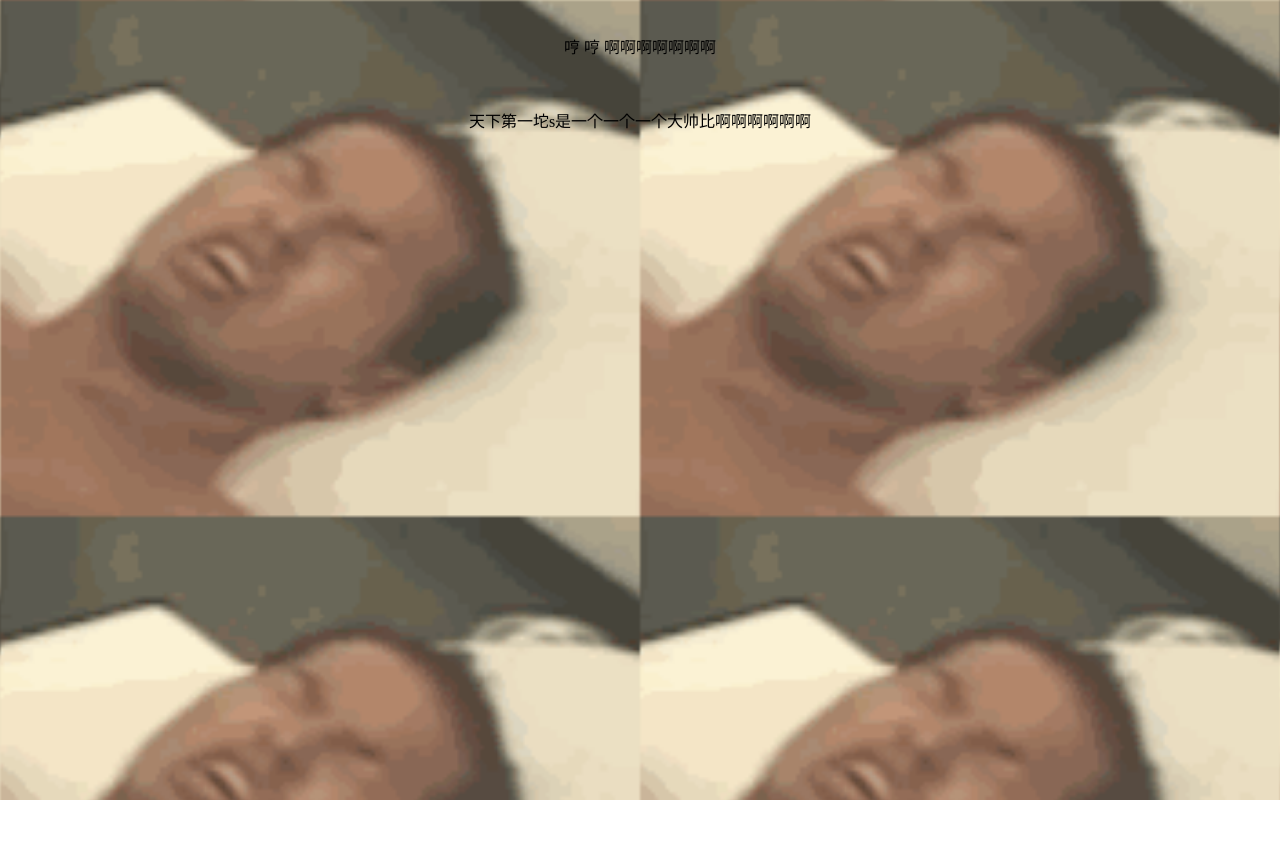
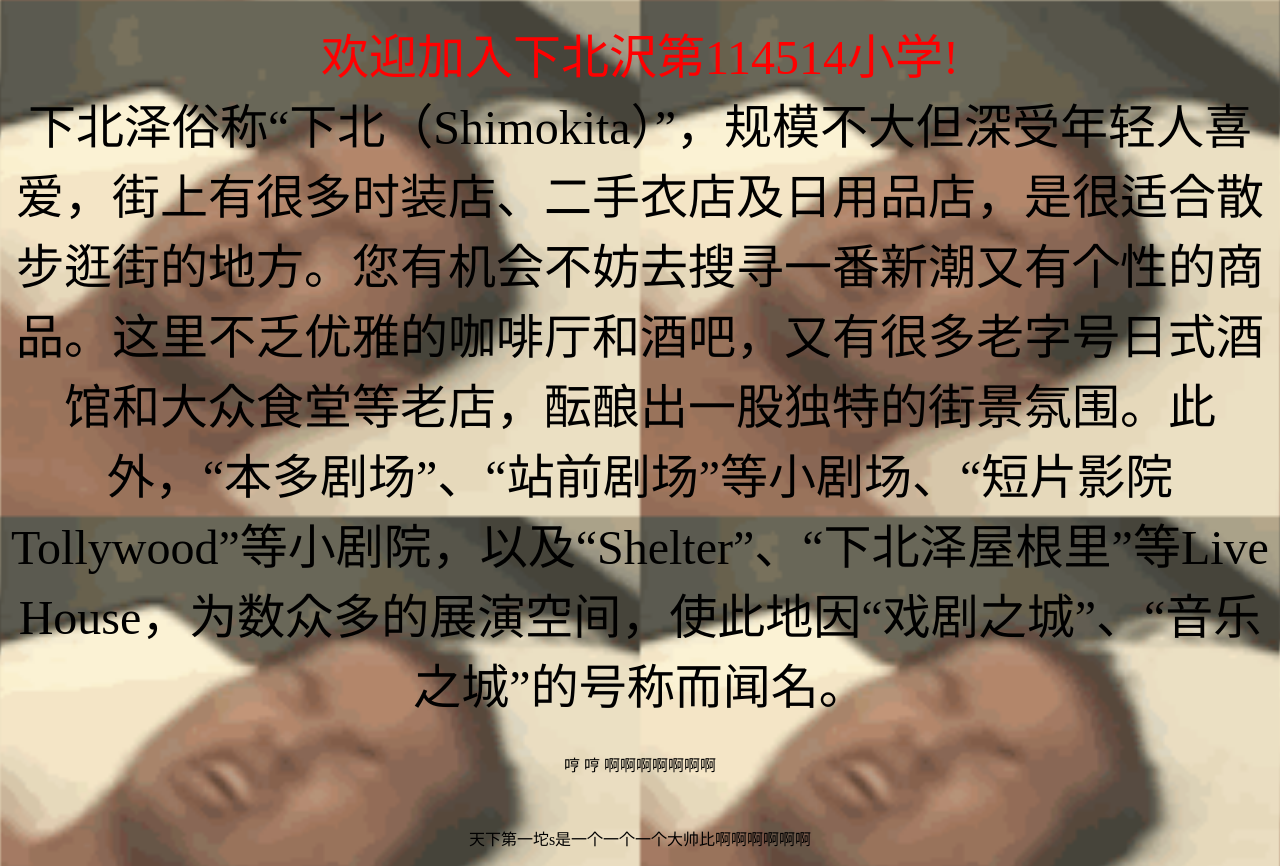
Before and after one commit to tianxidiyituo/nmsl.github.io, a plain HTML site: page index.html in a window 1280 px wide. Before the commit the page ends 800 px from the top, so only its background shows below. Drawn offline with Linux system fonts and the light colour scheme.

Commit message:
ddd
dddd

```diff
--- a/index.html
+++ b/index.html
@@ -5,6 +5,12 @@
   <body>
 <embed id=bgmusic src="muli5.mp3" autostart="true" loop="true" hidden="true" width=10 height=10>
     <center>
+<font size="400" color="red">欢迎加入下北沢第114514小学!</font>
+</br>
+<font size="50" color="black">下北泽俗称“下北（Shimokita）”，规模不大但深受年轻人喜爱，街上有很多时装店、二手衣店及日用品店，是很适合散步逛街的地方。您有机会不妨去搜寻一番新潮又有个性的商品。这里不乏优雅的咖啡厅和酒吧，又有很多老字号日式酒馆和大众食堂等老店，酝酿出一股独特的街景氛围。此外，“本多剧场”、“站前剧场”等小剧场、“短片影院Tollywood”等小剧院，以及“Shelter”、“下北泽屋根里”等Live House，为数众多的展演空间，使此地因“戏剧之城”、“音乐之城”的号称而闻名。</font>
+</br>
+<font size="50" color="red"></font>
+</br>
 <p>哼 哼 啊啊啊啊啊啊啊</p>
 </br>
 <p>天下第一坨s是一个一个一个大帅比啊啊啊啊啊啊</p>
```
